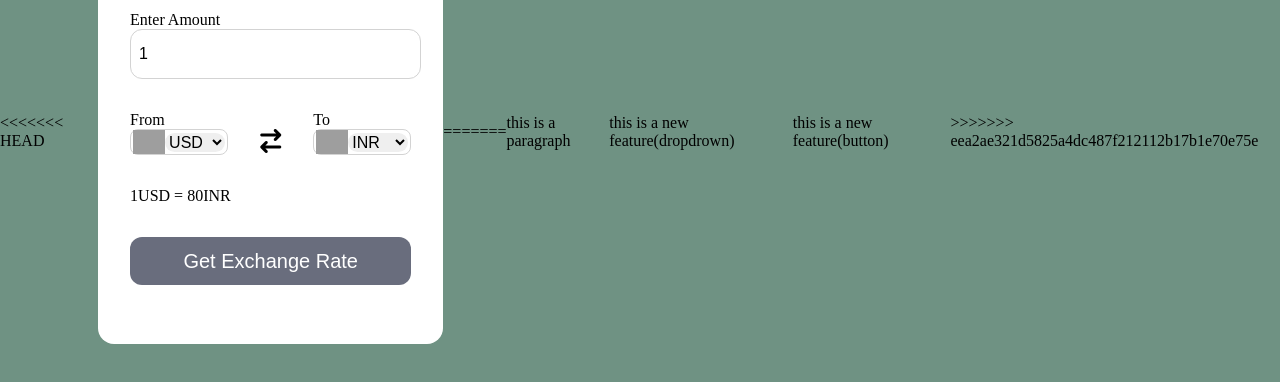
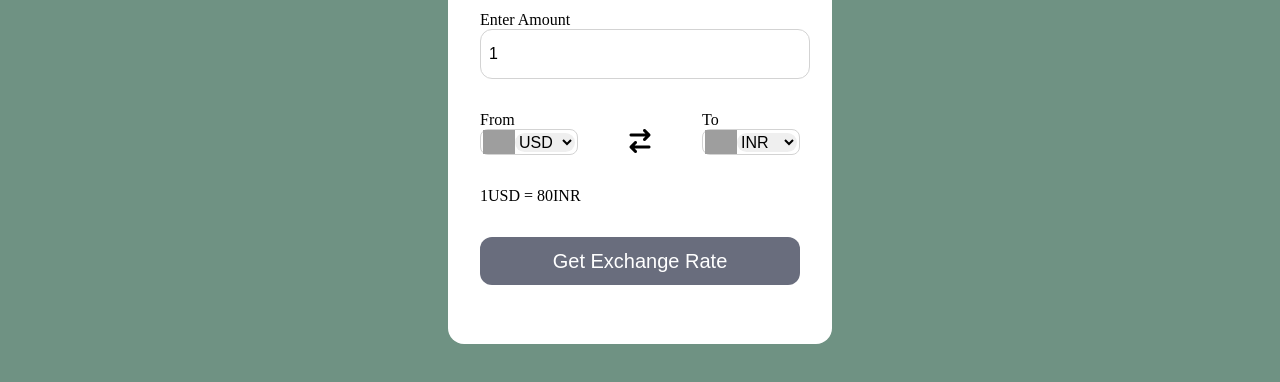
Before and after one commit to Srivshivu77/localrepo, a plain HTML site: page index.html in a window 1280 px wide. Shown: the part 268-650 px from the top of the page. Drawn offline with Linux system fonts and the light colour scheme; no server answers; grey boxes are pictures that could not be loaded.

Commit message:
lines deleted

```diff
--- a/index.html
+++ b/index.html
@@ -8,7 +8,6 @@
      <link rel="stylesheet" href="https://cdnjs.cloudflare.com/ajax/libs/font-awesome/6.6.0/css/all.min.css" integrity="sha512-Kc323vGBEqzTmouAECnVceyQqyqdsSiqLQISBL29aUW4U/M7pSPA/gEUZQqv1cwx4OnYxTxve5UMg5GT6L4JJg==" crossorigin="anonymous" referrerpolicy="no-referrer" />
 </head>
 <body>
-<<<<<<< HEAD
    <div class="container">
      <h2>Currency Converter</h2>
      <form>
@@ -39,11 +38,5 @@
    </div>
    <script src="code.js"></script>
    <script src="app.js"></script>
-=======
-     <p>this is a paragraph</p>
-     <p>this is a new feature(dropdrown)</p>
-     <p>this is a new feature(button)</p>
-
->>>>>>> eea2ae321d5825a4dc487f212112b17b1e70e75e
 </body>
 </html>
```
